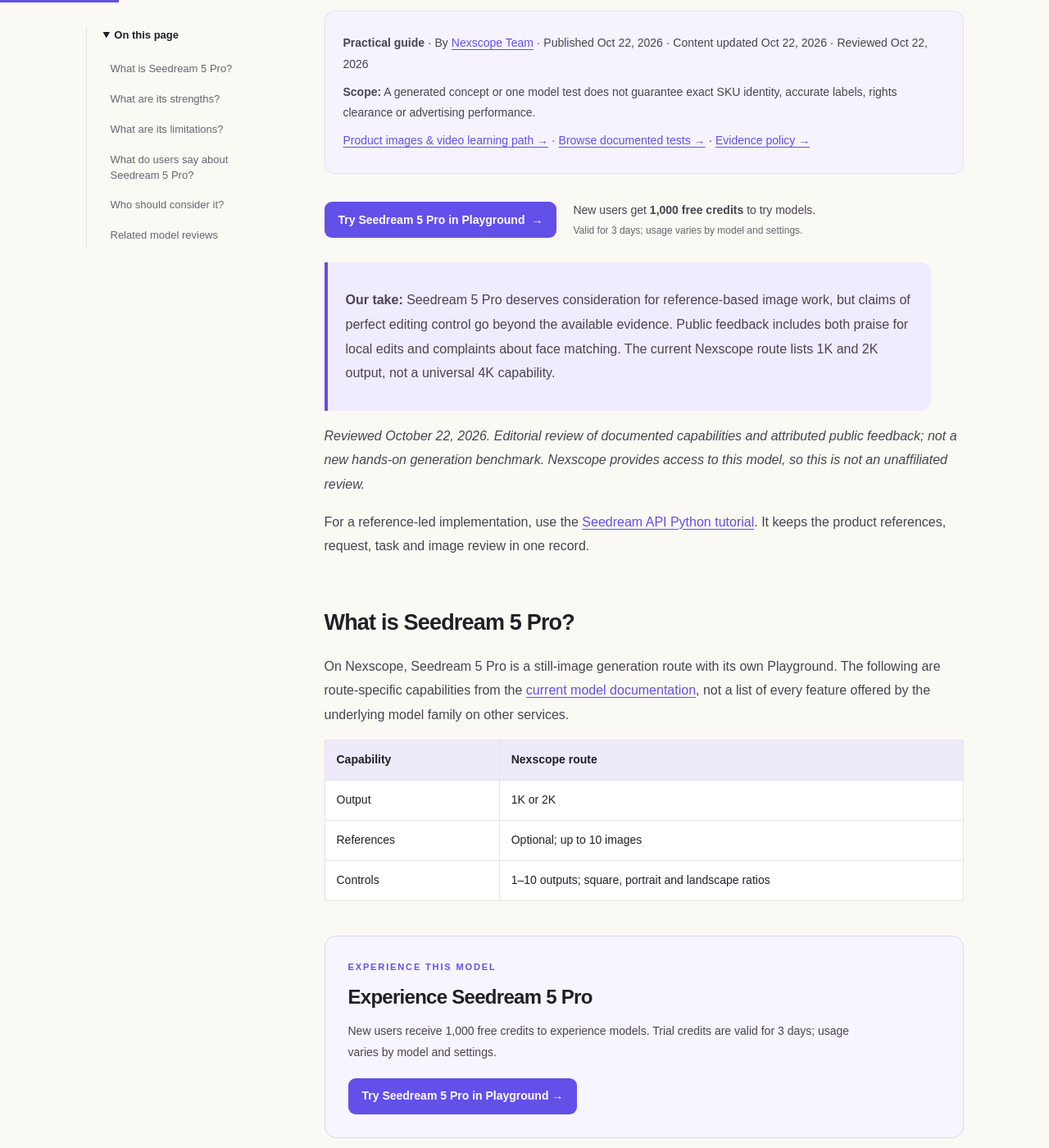
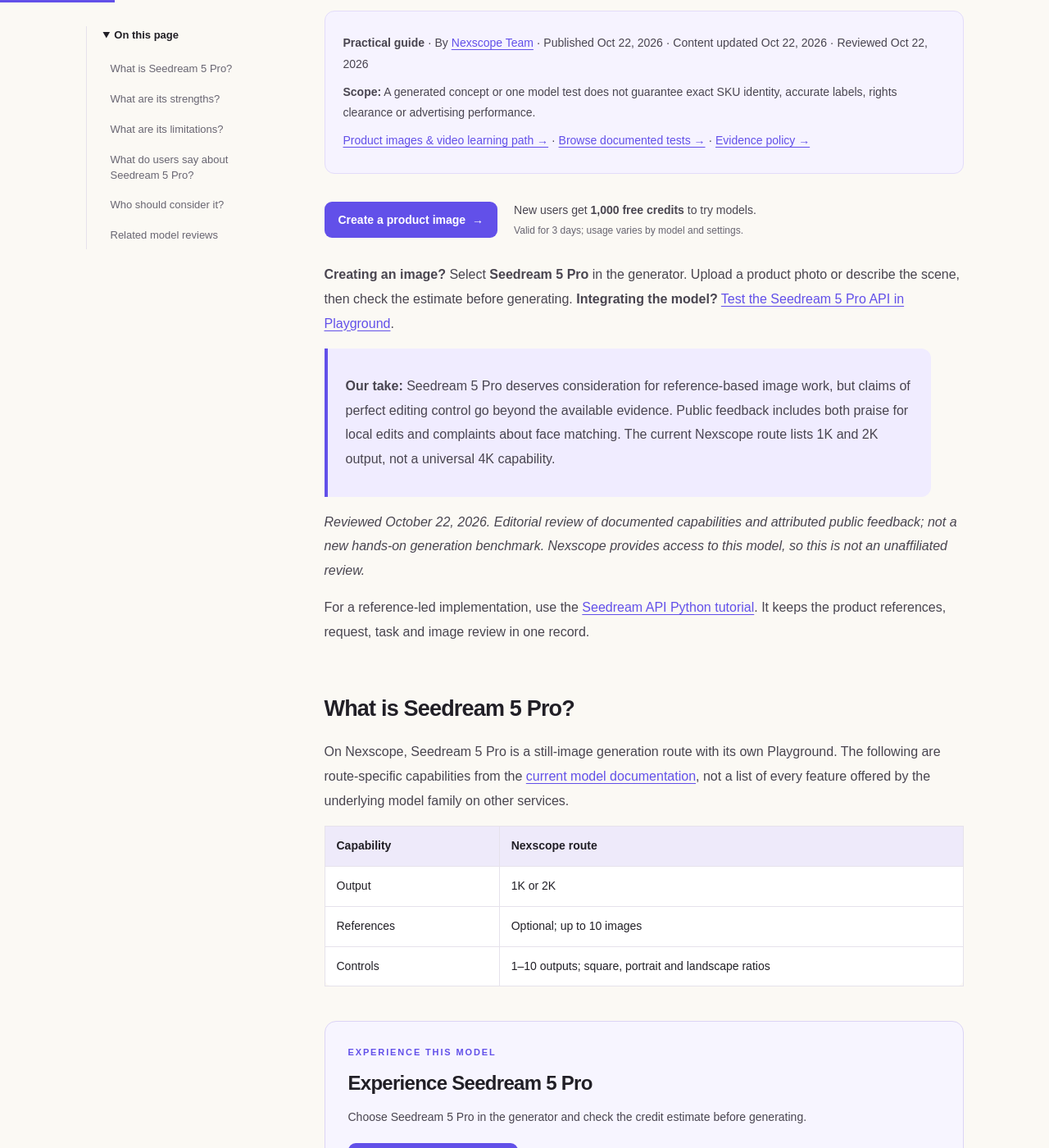
Before and after one commit to nexscope-ai/ecommerce-ai-tools, a Jekyll site: the page built from docs/guides/seedream-5-pro-image-review.md, in a window 1280 px wide and 1400 px high, scrolled down 467 px. Shown: the whole window at 82% size. Built offline with Jekyll 4.4.1, drawn with Linux system fonts in a browser that asks for light colours; some of the changed text lies outside the part shown.

Commit message:
Improve conversion links in Learn guides and Data categories

```diff
--- a/docs/_includes/api-guide-entry.html
+++ b/docs/_includes/api-guide-entry.html
@@ -1,6 +1,6 @@
 {% if page.next_step %}
 <div class="model-experience" role="group" aria-label="Inspect this API">
   <a data-article-next-step data-step-id="{{ page.next_step.id | escape }}" data-cta-placement="article-top" data-buyer-intent="{{ page.next_step.intent | default: 'unspecified' | escape }}" href="{{ page.next_step.url | escape }}">{{ page.next_step.label | escape }} <span aria-hidden="true">→</span></a>
-  <p>Inspect the inputs, access requirements and current credits before running a request.</p>
+  <p>{{ page.next_step.description | default: 'Inspect the inputs, access requirements and current credits before running a request.' | escape }}</p>
 </div>
 {% endif %}
--- a/docs/_includes/seller-home.html
+++ b/docs/_includes/seller-home.html
@@ -7,6 +7,11 @@
       <a class="showcase-primary" data-showcase-submit-cta="learn-home-hero" href="{{ '/product-showcase/submit/' | relative_url }}">Get free product-page feedback →</a>
       <a class="seller-text-link" href="{{ '/product-showcase/' | relative_url }}">Explore the Product Gallery →</a>
     </div>
+    <nav class="seller-actions" aria-label="Browse APIs or create assets">
+      <a class="seller-text-link" href="/data/" data-track-tool="data-directory">Find a Data API →</a>
+      <a class="seller-text-link" href="https://www.nexscope.ai/tools/ai-image-generator?co-from=learn#generator" data-article-next-step data-step-id="ai-image-generator" data-cta-placement="resource-hub-image">Create an image ↗</a>
+      <a class="seller-text-link" href="https://www.nexscope.ai/tools/ai-video-generator?co-from=learn#generator" data-article-next-step data-step-id="ai-video-generator" data-cta-placement="resource-hub-video">Create a video ↗</a>
+    </nav>
     <p class="seller-reassurance">Free review and approved listing · No store connection · Your store handles purchases</p>
   </div>
   <aside class="seller-deliverables" aria-label="What you receive">
--- a/docs/guides/seedream-5-pro-image-review.md
+++ b/docs/guides/seedream-5-pro-image-review.md
@@ -3,7 +3,7 @@
 content_kind: guide
 layout: default
 title: "Seedream 5 Pro Review: Editing, Detail & User Views"
-description: "A balanced Seedream 5 Pro review of reference editing, product detail and mixed community feedback. Try the model in its corresponding Nexscope Playground."
+description: "A balanced Seedream 5 Pro review of reference editing, product detail and mixed community feedback. Create a product image with Seedream 5 Pro or test the API in its Nexscope Playground."
 permalink: /guides/seedream-5-pro-image/
 date_published: 2026-10-22
 date_modified: 2026-10-22
@@ -21,9 +21,9 @@
 next_step:
   id: seedream_5_pro_image_generation
   title: "Experience Seedream 5 Pro"
-  description: "New users receive 1,000 free credits to experience models. Trial credits are valid for 3 days; usage varies by model and settings."
-  label: "Try Seedream 5 Pro in Playground"
-  url: https://www.nexscope.ai/api-docs/seedream-5-pro-image-generation?view=playground&co-from=learn
+  description: "Choose Seedream 5 Pro in the generator and check the credit estimate before generating."
+  label: "Create a product image"
+  url: https://www.nexscope.ai/tools/ai-image-generator?co-from=learn#generator
 ---
 
 # Seedream 5 Pro Review: Editing, Detail & User Views
@@ -31,6 +31,8 @@
 Seedream 5 Pro is a Nexscope image-generation route supporting prompts and optional references. Its appeal to a creative team is reference-led image work, including product scenes and edits. This review considers that positioning alongside public reports that praise editing control but also question consistency and access restrictions.
 
 {% include model-experience.html placement="article-top" %}
+
+**Creating an image?** Select **Seedream 5 Pro** in the generator. Upload a product photo or describe the scene, then check the estimate before generating. **Integrating the model?** [Test the Seedream 5 Pro API in Playground](https://www.nexscope.ai/api-docs/seedream-5-pro-image-generation?view=playground&co-from=learn).
 
 > **Our take:** Seedream 5 Pro deserves consideration for reference-based image work, but claims of perfect editing control go beyond the available evidence. Public feedback includes both praise for local edits and complaints about face matching. The current Nexscope route lists 1K and 2K output, not a universal 4K capability.
 
--- a/scripts/build_api_docs.mjs
+++ b/scripts/build_api_docs.mjs
@@ -22,6 +22,7 @@
 const clean = value => String(value ?? '').replace(/[^.!?\n]*\bMCP\b[^.!?\n]*[.!?]?/gi, '').trim();
 const esc = value => String(value ?? '').replace(/[&<>"']/g, c => ({'&':'&amp;','<':'&lt;','>':'&gt;','"':'&quot;',"'":'&#39;'}[c]));
 const json = value => JSON.stringify(value, null, 2);
+const apiPlaygroundUrl = slug => `https://www.nexscope.ai/api-docs/${encodeURIComponent(slug)}?view=playground&co-from=learn`;
 export const officialApiUrl = slug => `https://www.nexscope.ai/api-docs/${encodeURIComponent(slug)}?co-from=learn`;
 const sensitiveField = /(?:authorization|password|secret|token|api[_-]?key|credential)/i;
 function schemaFields(schema) {
@@ -162,7 +163,7 @@
 function startingPoint(category, entries) {
   const start=dataStarts[category];
   if (!start) return '';
-  const steps=start.steps.flatMap(([slug,label,help])=>entries.some(entry=>entry.slug===slug)?[`<li><h3>${esc(label)}</h3><p>${esc(help)}</p><a href="${officialApiUrl(slug)}" data-data-category="${esc(category)}" data-api-slug="${esc(slug)}" data-cta-placement="data-recommended-start">Open ${esc(entries.find(entry=>entry.slug===slug).name)} ↗</a></li>`]:[]);
+  const steps=start.steps.flatMap(([slug,label,help])=>entries.some(entry=>entry.slug===slug)?[`<li><h3>${esc(label)}</h3><p>${esc(help)}</p><a href="${esc(apiPlaygroundUrl(slug))}" data-data-category="${esc(category)}" data-api-slug="${esc(slug)}" data-cta-placement="data-recommended-start">Test ${esc(entries.find(entry=>entry.slug===slug).name)} ↗</a></li>`]:[]);
   if (!steps.length) return '';
   return `<section class="api-start" aria-labelledby="api-start-title"><p class="api-eyebrow">A practical starting point</p><h2 id="api-start-title">${esc(start.title)}</h2><dl class="api-task-facts"><div><dt>You bring</dt><dd>${esc(start.bring)}</dd></div><div><dt>You get</dt><dd>${esc(start.result)}</dd></div></dl><ol>${steps.join('')}</ol><p class="api-caption">Open the official documentation to review required inputs, credentials and current credit costs before running a request.</p></section>`;
 }
@@ -227,7 +228,7 @@
   const chips=`<div class="api-platform-filters" role="group" aria-label="Filter by platform" data-platform-filters hidden><button type="button" data-platform-filter="" aria-pressed="true">All platforms <span>${snapshot.entries.length}</span></button>${[...platforms].sort(([,a],[,b])=>b.count-a.count).map(([key,visual])=>`<button type="button" data-platform-filter="${esc(key)}" aria-pressed="false">${platformIcon(visual,20)}${esc(visual.label)} <span>${visual.count}</span>${platformNew(visual)}</button>`).join('')}</div>`;
   const switcher=`<div class="api-view-switch" role="group" aria-label="Browse directory" data-view-switch hidden><button type="button" data-directory-view="categories" aria-pressed="true">Categories <span>${groups.size}</span></button><button type="button" data-directory-view="apis" aria-pressed="false">All APIs <span>${snapshot.entries.length}</span></button></div>`;
   const rootCopy=selectionCopy('Ecommerce Data',orderedEntries);
-  const content = `<h1 class="api-directory-heading">Ecommerce Data APIs</h1><p>Find APIs for product listings, reviews, keywords and sourcing across Amazon, TikTok Shop, 1688 and more.</p><p>Browse ${snapshot.entries.length} API references across ${groups.size} categories.</p><div data-data-directory data-directory-kind="root">${searchControls('Search all APIs','category',groups.size,true)}${chips}${switcher}<section data-results-kind="categories" data-api-group="Categories"><div class="api-directory">${categories.join('')}</div></section><section data-results-kind="apis" data-api-group="APIs" hidden><div class="api-directory">${operations.sort((a,b)=>compareUsage(a.entry.usage,b.entry.usage)).map(item=>item.html).join('')}</div></section></div>${workflowMarkup(groups)}${selectionHelp(rootCopy)}${usageNote(snapshot)}`;
+  const content = `<h1 class="api-directory-heading">Ecommerce Data APIs</h1><p>Find APIs for product listings, reviews, keywords and sourcing across Amazon, TikTok Shop, 1688 and more.</p><p>Browse ${snapshot.entries.length} API references across ${groups.size} categories.</p>${snapshot.entries.some(entry=>entry.slug==='amazon-product-detail')?`<nav class="api-intent-navigation" aria-label="Try an example"><a href="${esc(apiPlaygroundUrl('amazon-product-detail'))}" data-api-slug="amazon-product-detail" data-cta-placement="data-hero-example">Test an Amazon product lookup ↗</a></nav>`:''}<div data-data-directory data-directory-kind="root">${searchControls('Search all APIs','category',groups.size,true)}${chips}${switcher}<section data-results-kind="categories" data-api-group="Categories"><div class="api-directory">${categories.join('')}</div></section><section data-results-kind="apis" data-api-group="APIs" hidden><div class="api-directory">${operations.sort((a,b)=>compareUsage(a.entry.usage,b.entry.usage)).map(item=>item.html).join('')}</div></section></div>${workflowMarkup(groups)}${selectionHelp(rootCopy)}${usageNote(snapshot)}`;
   return new Map([['index.md',page('Ecommerce Data APIs for Amazon, TikTok & 1688 | Nexscope','Find Nexscope ecommerce APIs for product search, reviews, keywords and sourcing. Compare Amazon, TikTok, 1688 and more, then open the matching API playground.','',content)],...pages]);
 }
 
--- a/scripts/test_build_api_docs.mjs
+++ b/scripts/test_build_api_docs.mjs
@@ -347,13 +347,13 @@
 test('task starting points link only published operations and retain channel and placement context',async()=>{
   const current=JSON.parse(await readFile(new URL('./data/api-docs.public.json',import.meta.url),'utf8'));
   const pages=buildPages(current);
-  for(const category of ['data-amazon-front-data','data-amazon-ads','data-1688-sourcing']) {
+  for(const category of ['data-amazon-front-data','data-amazon-ads','data-1688-sourcing','data-zy-patent']) {
     const html=pages.get(category+'.md');
     const start=html.split('<section class="api-start"')[1].split('</section>')[0];
     assert.match(start,/You bring/);assert.match(start,/You get/);
     const links=[...start.matchAll(/href="([^"]+)"[^>]*data-api-slug="([^"]+)"/g)];
     assert.ok(links.length>0);
-    for(const [,url,slug] of links){assert.ok(current.entries.some(e=>e.slug===slug&&e.categorySlug===category));assert.equal(new URL(url).searchParams.get('co-from'),'learn');}
+    for(const [,url,slug] of links){assert.ok(current.entries.some(e=>e.slug===slug&&e.categorySlug===category));const target=new URL(url.replaceAll('&amp;','&'));assert.equal(target.searchParams.get('view'),'playground');assert.equal(target.searchParams.get('co-from'),'learn');}
   }
   const absent=buildPages(snapshot).get(entry.categorySlug+'.md');
   assert.ok(!absent.includes('class="api-start"'),'a missing API must not create a dead starting point');
```
Also changed, not shown: docs/guides/mercado-libre-product-research.md (+4 -3 lines), docs/guides/seedance-2-5-video-review.md (+2 -0 lines), docs/guides/temu-product-research-api.md (+2 -1 lines), scripts/data-api-starts.mjs (+10 -0 lines).
